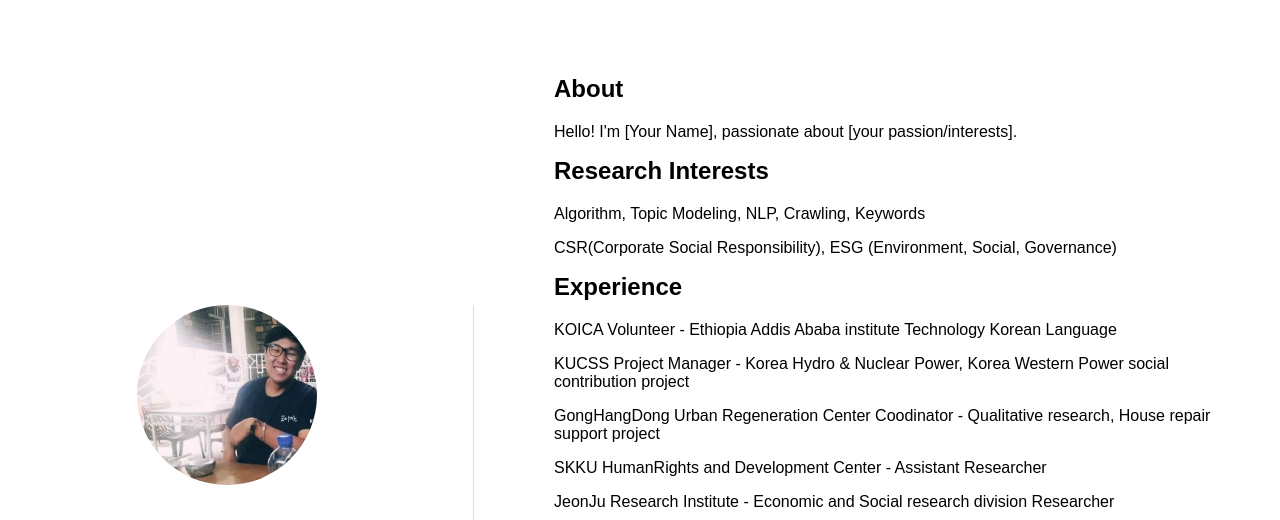
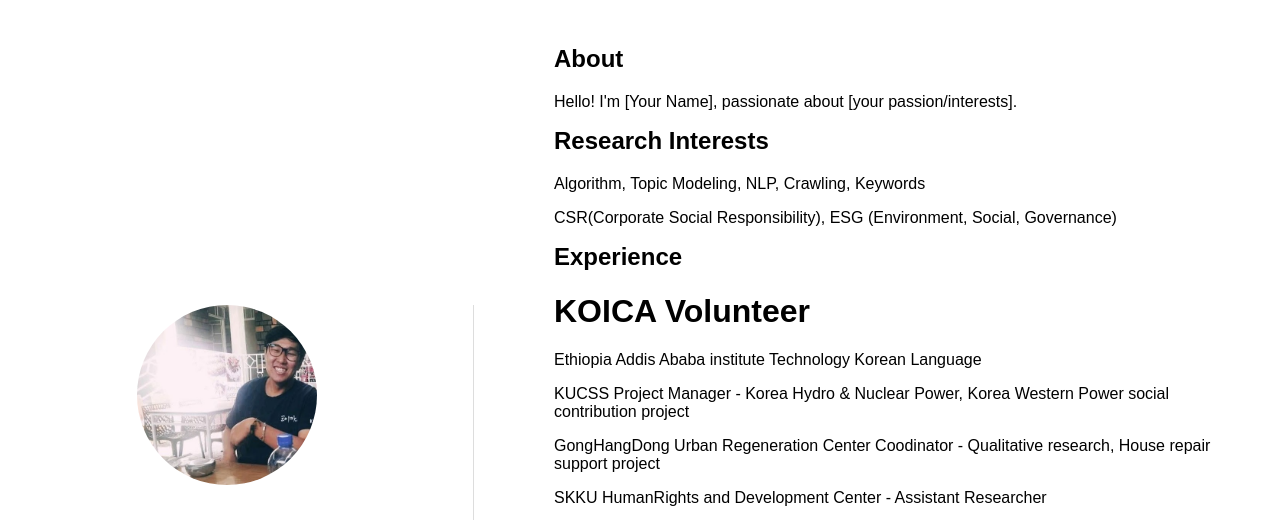
Before and after one commit to devnoobear/introduction, a plain HTML site: page index.html in a window 1280 px wide. Shown: the top 520 px of the page. Drawn offline with Linux system fonts and the light colour scheme.

Commit message:
Update index.html

```diff
--- a/index.html
+++ b/index.html
@@ -65,7 +65,7 @@
         <p>CSR(Corporate Social Responsibility), ESG (Environment, Social, Governance)</p>
 
         <h2>Experience</h2>
-        <p>KOICA Volunteer - Ethiopia Addis Ababa institute Technology Korean Language</p>
+        <h1>KOICA Volunteer</h1><p>Ethiopia Addis Ababa institute Technology Korean Language</p>
         <p>KUCSS Project Manager - Korea Hydro & Nuclear Power, Korea Western Power social contribution project</p>
         <p>GongHangDong Urban Regeneration Center Coodinator - Qualitative research, House repair support project</p>
         <p>SKKU HumanRights and Development Center - Assistant Researcher</p>
```
